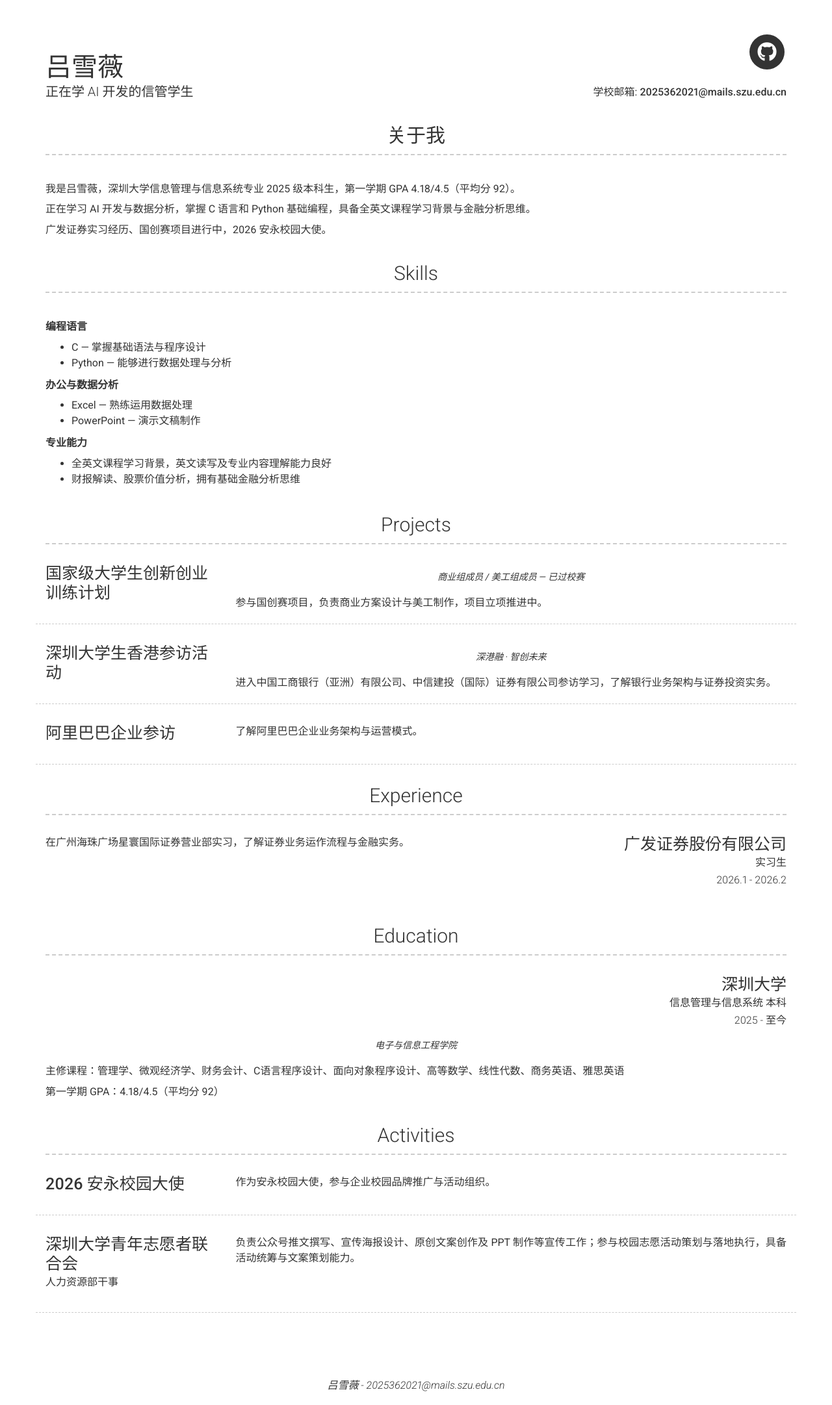
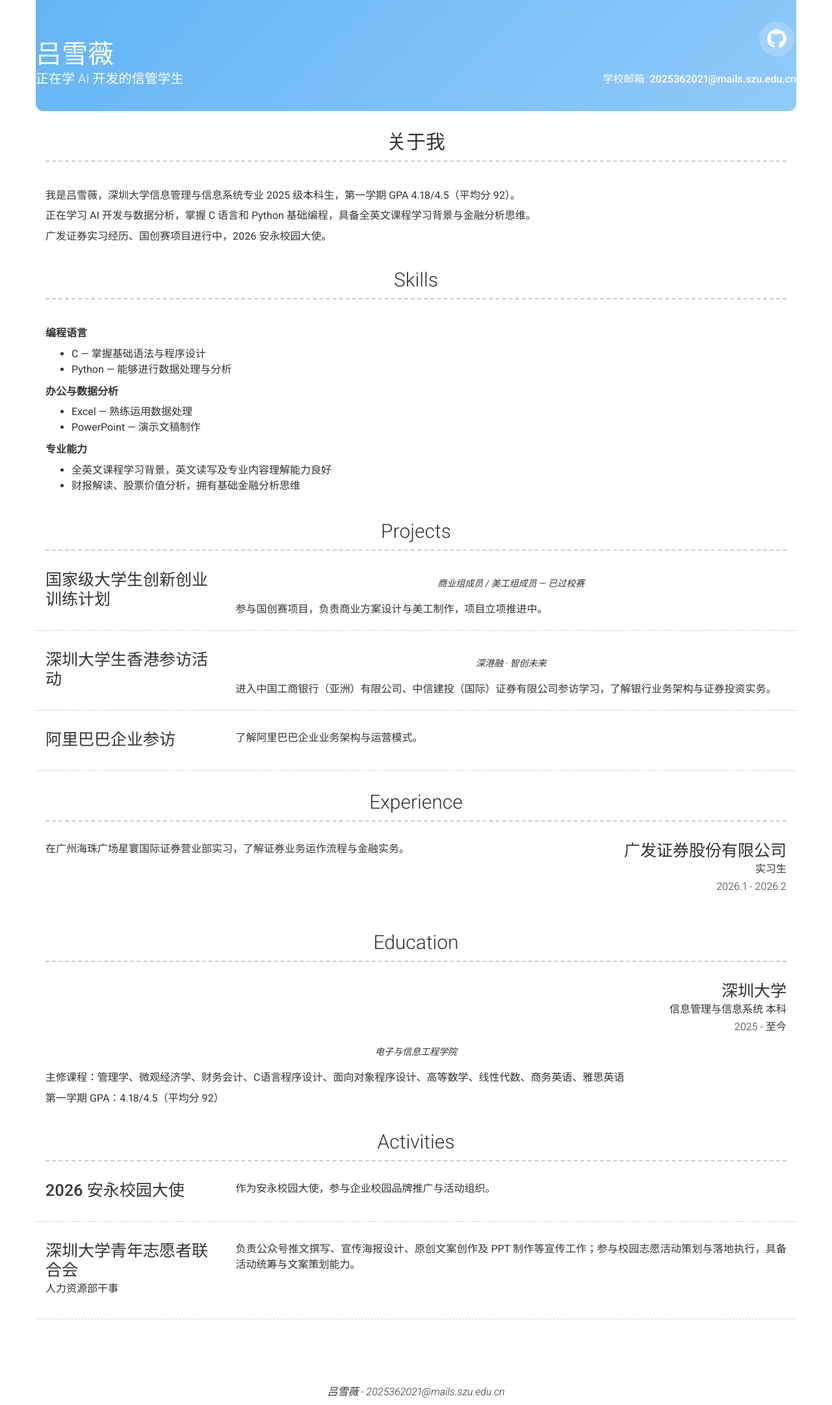
Before and after one commit to xueweilv045-cmyk/xueweilv045-cmyk.github.io, a Jekyll site: the page built from index.md, in a window 1280 px wide. Shown: the whole page at 65% size. Built offline with Jekyll 4.4.1, drawn with Linux system fonts in a browser that asks for light colours; nearby versions of some CDN libraries.

Commit message:
style: 页面头部添加淡蓝色渐变背景

```diff
--- a/_sass/modern-resume-theme.scss
+++ b/_sass/modern-resume-theme.scss
@@ -3,6 +3,27 @@
 @import "type";
 @import "dark";
 @import "icons";
+.header-container {
+  background: linear-gradient(135deg, #64b5f6, #90caf9);
+  padding: 30px 0;
+  margin-top: 0;
+  border-radius: 0 0 12px 12px;
+  h1, h2 {
+    color: #fff;
+  }
+  .header-right p, .header-right a {
+    color: #fff;
+  }
+  .button--sacnite::before {
+    box-shadow: inset 0 0 0 35px rgba(255, 255, 255, 0.2);
+  }
+  .button--sacnite:hover {
+    color: #fff;
+  }
+  .button--sacnite:hover::before {
+    box-shadow: inset 0 0 0 2px rgba(255, 255, 255, 0.8);
+  }
+}
 
 .header-right p {
   margin-bottom: 3px;
```
Also changed, not shown: 1 other file.
